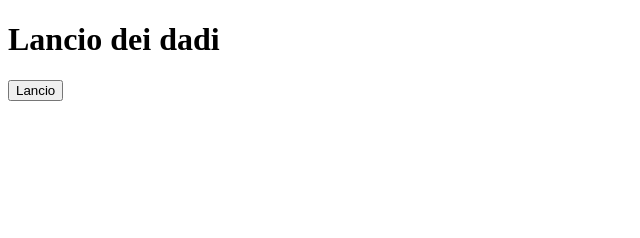
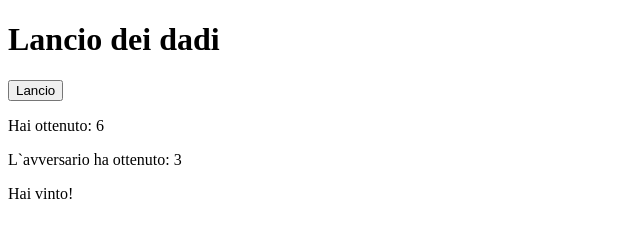
Before and after one commit to Albiddd/js-mail-dadi, a plain HTML site: page dadi/index.html in a window 1280 px wide. Both pictures are taken after a click on the input "Lancio". Shown: the whole page, without its empty margins (0-640 px from the left). Drawn offline with Linux system fonts and the light colour scheme.

Commit message:
esercizio dadi

```diff
--- a/dadi/dadi.js
+++ b/dadi/dadi.js
@@ -0,0 +1,18 @@
+ document.querySelector('input[type="submit"').addEventListener("click",function(){
+	var num1=Math.round(Math.random()*6);
+	var num2=Math.round(Math.random()*6);
+
+	document.getElementById("numero1").innerHTML ="Hai ottenuto: " + num1;
+	document.getElementById("numero2").innerHTML ="L`avversario ha ottenuto: " + num2;
+
+
+	if(num1 > num2){
+        document.getElementById("esito").innerHTML = "Hai vinto!";
+    }
+	else if (num1 < num2){
+        document.getElementById("esito").innerHTML = "Hai perso :(";
+    }
+    else{
+        document.getElementById("esito").innerHTML = "Pareggio";
+    }
+});
--- a/dadi/index.html
+++ b/dadi/index.html
@@ -11,8 +11,8 @@
     <h1>Lancio dei dadi</h1>
     <input type="submit" value="Lancio">
 
-    <p id="ris-utente"></p>
-    <p id="ris-bot"></p>
+    <p id="numero1"></p>
+    <p id="numero2"></p>
     <p id="esito"></p>
 
     <script type="text/javascript" src="./dadi.js"></script>
```
